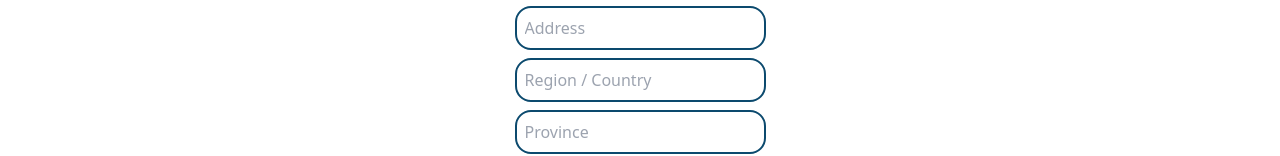
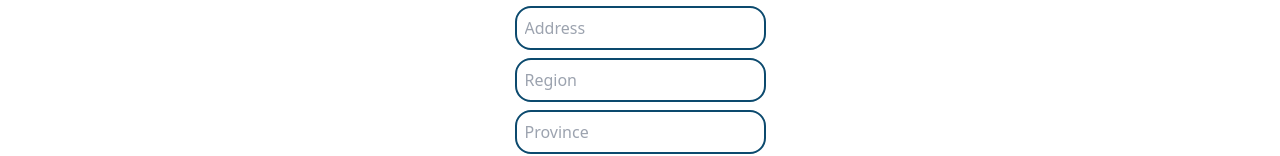
Before and after one commit to Mariowebcs/Develhope-Progetto-Finale, a React (Create React App) app in the folder eveny/: page /step1 in a window 1280 px wide. Shown: the part 391-547 px from the top of the page. Built offline with nearby package versions, Linux system fonts and the light colour scheme.

Commit message:
Add fetch data to Form.js

```diff
--- a/eveny/src/pages/components/Form.js
+++ b/eveny/src/pages/components/Form.js
@@ -26,6 +26,24 @@ const Form = () => {
   //     };
   //   });
   // };
+
+  // questo fetcha i dati dal db degli utenti e li stampa in console al click del bottone login
+  // il prossimo step é di eseguire la verifica
+  // useEffect(() => {
+    const fetchData = async () => {
+      try {
+        const response = await fetch("http://localhost:4500/users", {
+          method: "GET"
+        });
+        const {email} = await response.json();
+        console.log(email, "userData");
+      } catch (error) {
+        console.error("Errore durante la fetch dei dati degli utenti:", error);
+      }
+    };
+  //   fetchData();
+  // }, []);
+
   const rememberData = JSON.parse(localStorage.getItem("rememberData"));
 
   window.onload = () => {
@@ -51,9 +69,19 @@ const Form = () => {
     setRemember(event.target.checked);
   };
 
+  // const getUserEmailPassword = async () => {
+  //   try {
+
+  //   } catch (error) {
+
+  //   }
+  // }
+
   const handleSubmit = (event) => {
     event.preventDefault();
     const registerData = JSON.parse(localStorage.getItem("registerData"));
+    // getUserEmailPassword();
+    fetchData();
     if (remember) {
       const rememberData = {
         email: email,
--- a/eveny/src/pages/components/Step1.js
+++ b/eveny/src/pages/components/Step1.js
@@ -8,6 +8,9 @@ const Step1 = () => {
     birthday: "",
     email: "",
     address: "",
+    region: "",
+    province: "",
+    city: ""
   });
   //search for api about gps
 
@@ -91,17 +94,17 @@ const Step1 = () => {
           />
           <input
             type="text"
-            name="regione"
-            value={data.regione}
+            name="region"
+            value={data.region}
             onChange={handleInput}
             className="inputRegisterStyle"
-            placeholder="Region / Country"
+            placeholder="Region"
             required
           />
           <input
             type="text"
-            name="provincia"
-            value={data.provincia}
+            name="province"
+            value={data.province}
             onChange={handleInput}
             className="inputRegisterStyle"
             placeholder="Province"
@@ -109,8 +112,8 @@ const Step1 = () => {
           />
           <input
             type="text"
-            name="città"
-            value={data.città}
+            name="city"
+            value={data.city}
             onChange={handleInput}
             className="inputRegisterStyle"
             placeholder="City"
```
Also changed, not shown: eveny/src/pages/components/Step2.js (+18 -0 lines).
